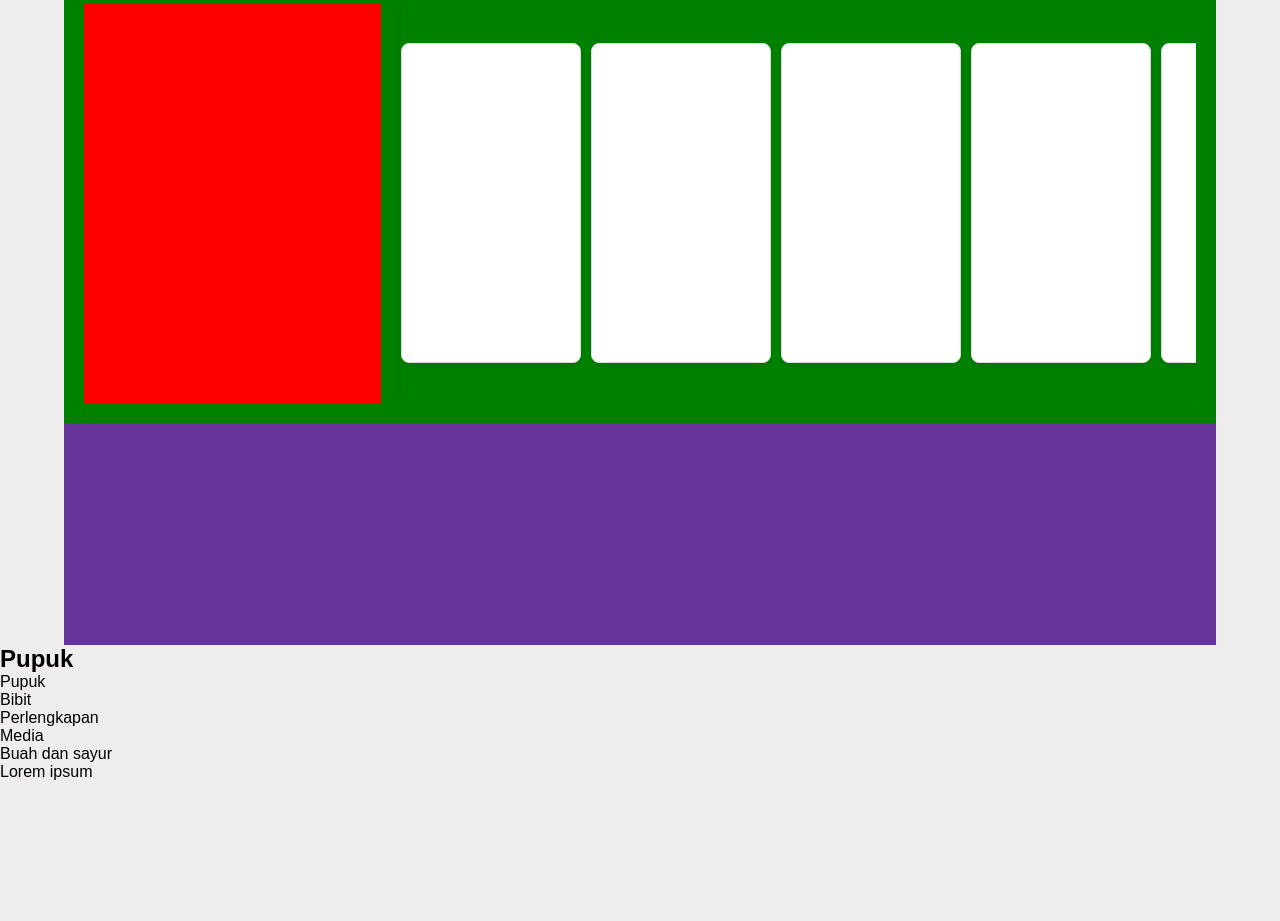
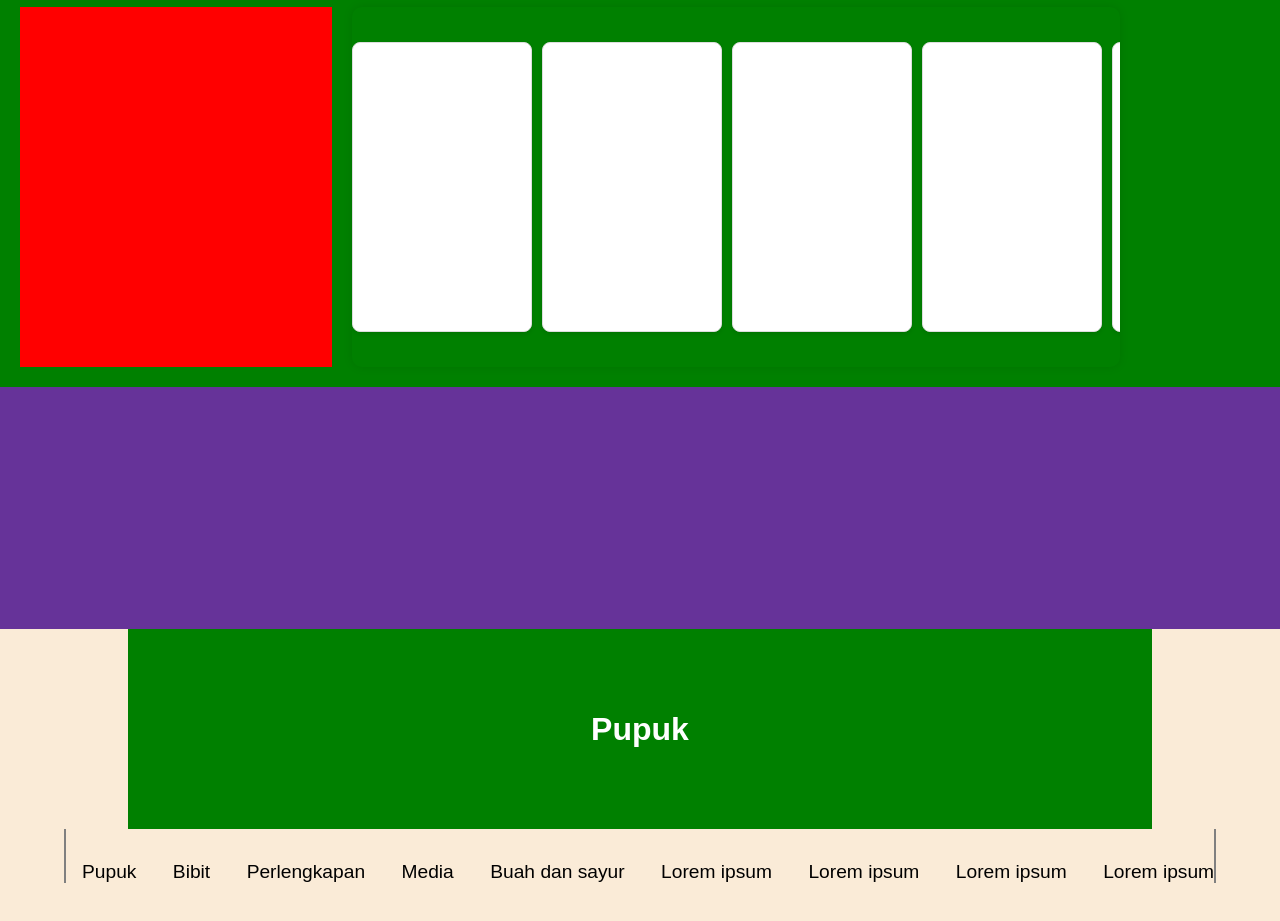
Before and after one commit to akmalm007/jamblang-marketplace, a plain HTML site: page index.html in a window 1280 px wide. Shown: the part 1329-2250 px from the top of the page. Before the commit the page ends 2110 px from the top, so only its background shows below. Drawn offline with nearby package versions, Linux system fonts and the light colour scheme.

Commit message:
adding category section navbar ( non responsive)

```diff
--- a/css/newStyle.css
+++ b/css/newStyle.css
@@ -78,8 +78,8 @@ body {
 .landing-page {
   width: 100%;
   height: 90vh;
-  margin-top: 1rem;
-  padding: 10px 0;
+
+  padding: 1rem 10px;
   display: flex;
 }
 
@@ -128,7 +128,7 @@ body {
 
 /* discount page  */
 .discount-main-container {
-  width: 90vw;
+  width: 100vw;
   height: 150vh;
   margin: 0 auto;
   background-color: #663399;
@@ -170,26 +170,26 @@ h2 {
 
 .discount-product-section {
   height: fit-content;
-  max-width: 100vw;
+  max-width: 100%;
   white-space: nowrap;
   background-color: green; /* Warna latar belakang untuk bagian diskon */
   padding: 20px; /* Padding untuk memberikan ruang di sekitar konten */
 }
 
 .discount-product-list-container {
-  max-width: 100vw;
-  overflow-x: auto;
+  max-width: 1100px;
   display: flex;
+  justify-content: center;
 }
 
 .discount-title {
   background-color: red;
-  width: 50vw;
-  height: 50vh;
+  width: 330px;
+  height: 360px;
   margin-right: 20px;
 }
 .discount-product-list {
-  max-width: 80vw;
+  max-width: 60vw;
   align-items: center;
   display: inline-flex;
   border-radius: 10px; /* Memberikan sudut melengkung pada daftar produk */
@@ -201,7 +201,7 @@ h2 {
   flex: 0 0 auto;
   /* width: 15vw; */
   width: 180px;
-  height: 40vh;
+  height: 290px;
   margin-right: 10px;
   background-color: #fff; /* Warna latar belakang untuk kartu produk */
   border: 1px solid #ddd; /* Garis tepi kartu produk */
@@ -218,6 +218,72 @@ h2 {
 }
 
 /* discount page end */
+
+.category-section {
+  width: 100vw;
+  height: 120vh;
+
+  background-color: antiquewhite;
+}
+
+.main-container-category {
+  width: 90vw;
+  height: auto;
+  margin: 0 auto;
+  background-color: red;
+}
+
+.header-category {
+  background-color: gray;
+  width: 80%;
+  margin: 0 auto;
+
+  & h1 {
+    width: fit-content;
+    height: auto;
+    margin: auto auto;
+    color: white;
+    font-size: xx-large;
+  }
+}
+
+.header-image {
+  width: 100%;
+  background-color: green;
+  height: 200px;
+  display: flex;
+  align-items: center;
+}
+
+li {
+  list-style: none;
+}
+
+.category-nav-container {
+  width: 100vw;
+  overflow-x: auto;
+}
+
+.category-nav-links {
+  padding-top: 2rem;
+  white-space: nowrap;
+  display: block !important;
+  flex-wrap: nowrap;
+  margin: 0 auto;
+  max-width: 90vw;
+  overflow-x: scroll;
+  overflow-y: hidden;
+  -webkit-overflow-scrolling: touch;
+  border-left: 2px solid gray;
+  border-right: 2px solid gray;
+}
+
+.category-nav-links li {
+  display: inline-block;
+  margin: 0 1rem;
+  font-size: larger;
+}
+
 @media only screen and (max-width: 1024px) {
   * {
     margin: 0;
@@ -248,7 +314,7 @@ h2 {
   }
 
   .web-title {
-    font-size: x-large;
+    font-size: large;
   }
 
   .search-box-mobile {
@@ -265,6 +331,7 @@ h2 {
   }
 
   .search-container {
+    margin-right: 1rem;
     display: flex;
     align-items: center;
     background-color: #fff;
@@ -292,9 +359,16 @@ h2 {
   .search-icon {
     font-size: 24px;
     color: rebeccapurple;
+    margin-left: 10px;
+  }
+
+  .user-profile {
+    background-color: red;
+    height: 2rem;
+    width: 2rem;
+    border-radius: 50%;
     margin: 0 10px;
   }
-
   /* Hover effect pada tombol pencarian */
   .search-button:hover {
     background-color: #ddd;
@@ -303,6 +377,7 @@ h2 {
   .desktop-nav {
     visibility: hidden;
   }
+
   /* nav search section end */
 
   /* landing page section */
--- a/index.html
+++ b/index.html
@@ -35,13 +35,14 @@
 
     <!-- FOR MOBILE NAV AND SEARCH BOX  -->
     <div class="search-box-mobile">
-      <h1 class="web-title">Plantopia</h1>
       <div class="search-container">
         <button class="search-button">
           <i class="bx bx-search-alt-2 search-icon"></i>
         </button>
         <input type="search" name="" id="" />
       </div>
+
+      <div class="user-profile"></div>
     </div>
 
     <nav class="mobile-nav">
@@ -118,21 +119,22 @@
           <h1>Pupuk</h1>
         </div>
       </header>
-
-      <div class="main-container-category">
-        <nav class="nav-category-container">
-          <div class="category-nav-links">
-            <ul>
+      <nav class="category-nav-container">
+        <ul class="category-nav-links">
           <li>Pupuk</li>
           <li>Bibit</li>
           <li>Perlengkapan</li>
           <li>Media</li>
           <li>Buah dan sayur</li>
           <li>Lorem ipsum</li>
+          <li>Lorem ipsum</li>
+          <li>Lorem ipsum</li>
+          <li>Lorem ipsum</li>
+          <li>Lorem ipsum</li>
+          <li>Lorem ipsum</li>
+          <li>Lorem ipsum</li>
         </ul>
-          </div>
       </nav>
-      </div>
     </section>
 
     <!-- category section end -->
```
Lines whose indentation alone changed are shown as unchanged.
